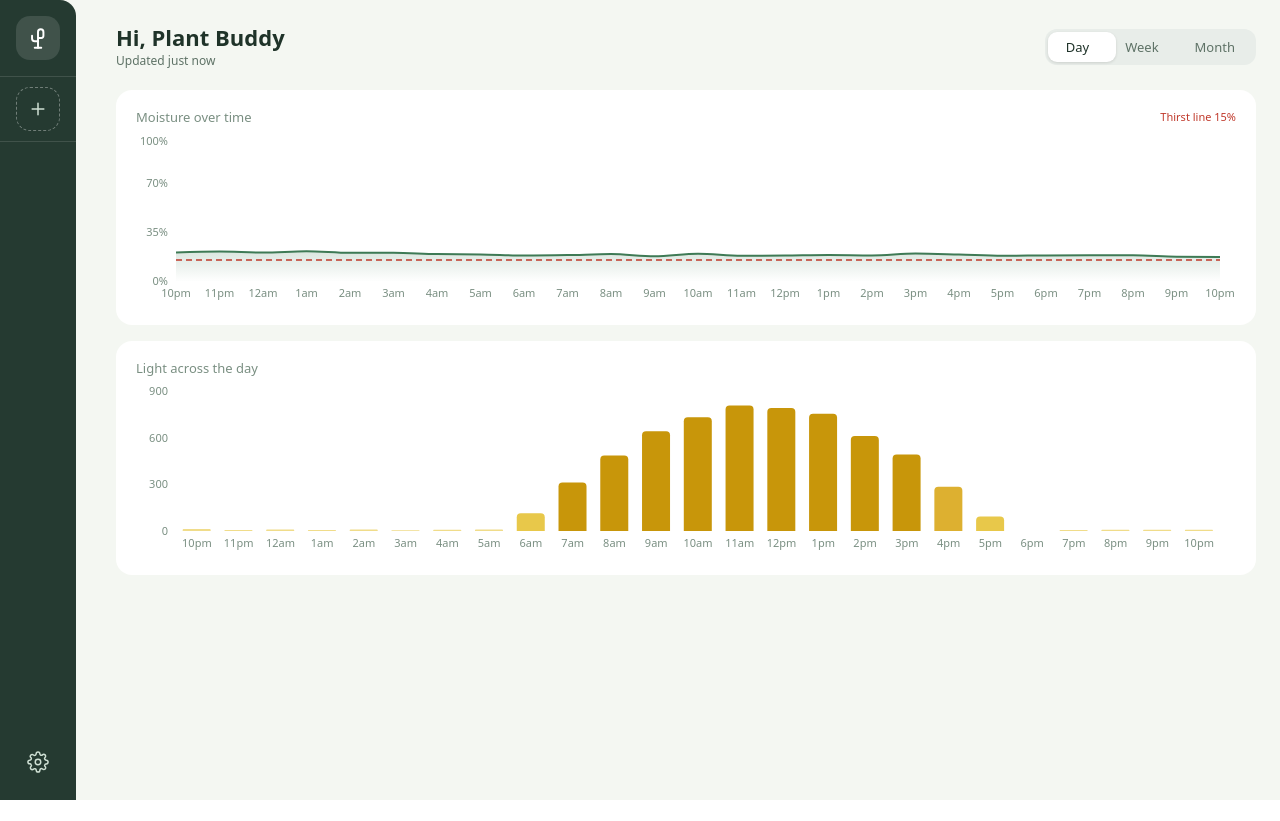
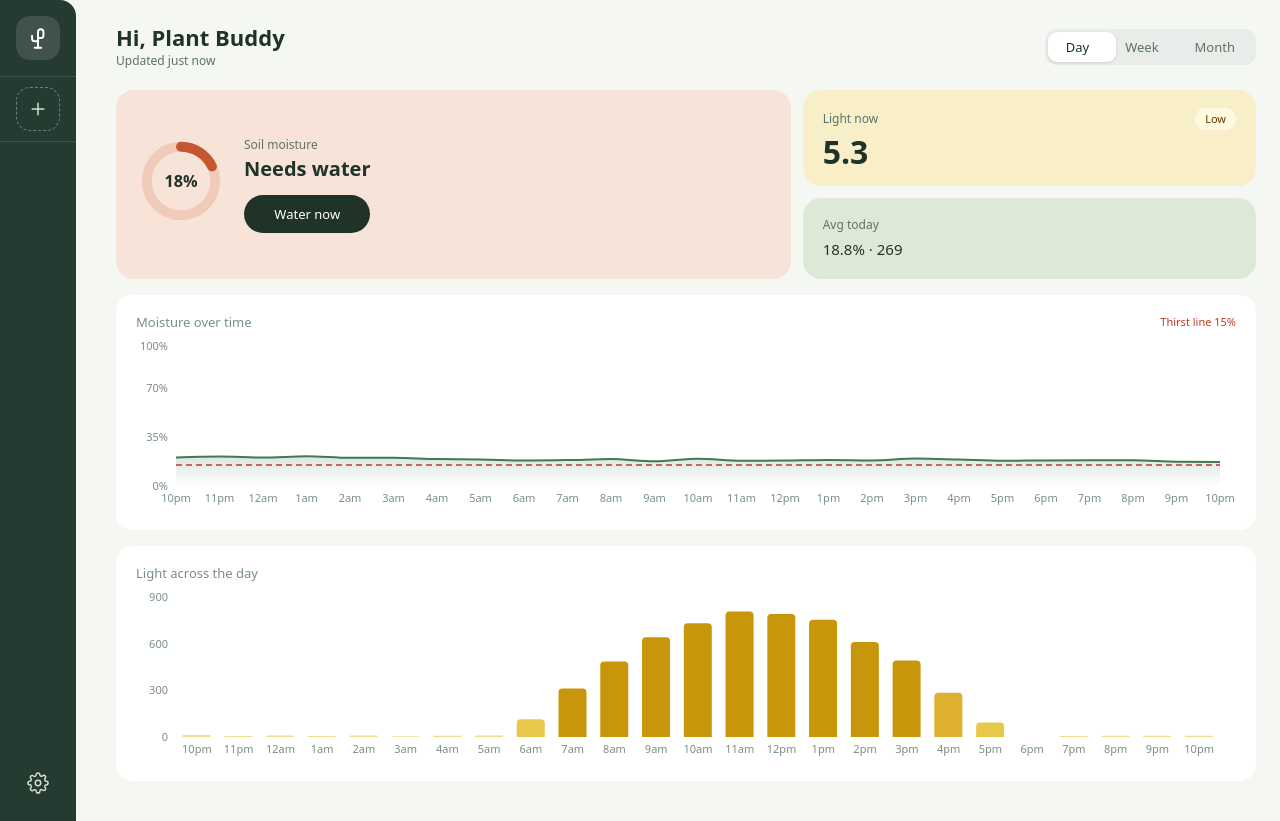
Before and after one commit to nyamatp123/cactai, a React app in the folder software/web/: page /dashboard in a window 1280 px wide. Before the commit the page ends 800 px from the top, so only its background shows below. Built offline with nearby package versions, Linux system fonts and the light colour scheme; the HTML template or start-up script is replaced by a standard one.

Commit message:
Made the stack cards

```diff
--- a/software/web/src/pages/dashboard/Dashboard.css
+++ b/software/web/src/pages/dashboard/Dashboard.css
@@ -265,3 +265,113 @@
   color: #c0392b;
   font-weight: 500;
 }
+
+/* ---------- Stat cards ---------- */
+.stat-cards-row {
+  display: flex;
+  gap: 12px;
+  margin-bottom: 16px;
+}
+
+.stat-card {
+  border-radius: 18px;
+  padding: 18px 20px;
+}
+
+.stat-card--moisture {
+  flex: 1.4;
+  display: flex;
+  align-items: center;
+  gap: 18px;
+}
+
+.stat-card-ring {
+  flex: 0 0 auto;
+}
+
+.stat-card-body {
+  display: flex;
+  flex-direction: column;
+  gap: 4px;
+}
+
+.stat-card-label {
+  font-size: 12px;
+  color: #5e7266;
+  font-weight: 400;
+}
+
+.stat-card-status {
+  font-size: 20px;
+  font-weight: 600;
+  color: #1f3329;
+  line-height: 1.2;
+}
+
+.stat-water-btn {
+  margin-top: 10px;
+  padding: 10px 18px;
+  border: none;
+  border-radius: 22px;
+  background: #1f3329;
+  color: #fff;
+  font-size: 13px;
+  font-weight: 500;
+  font-family: inherit;
+  cursor: pointer;
+  white-space: nowrap;
+  transition: background 0.15s;
+}
+
+.stat-water-btn:hover {
+  background: #32503f;
+}
+
+.stat-cards-right {
+  flex: 1;
+  display: flex;
+  flex-direction: column;
+  gap: 12px;
+}
+
+.stat-card--light {
+  flex: 1;
+  display: flex;
+  flex-direction: column;
+  gap: 6px;
+}
+
+.stat-card-light-top {
+  display: flex;
+  align-items: center;
+  justify-content: space-between;
+}
+
+.stat-light-pill {
+  background: #FFF9E0;
+  color: #633806;
+  font-size: 11px;
+  font-weight: 500;
+  padding: 3px 10px;
+  border-radius: 20px;
+}
+
+.stat-card-big-num {
+  font-size: 32px;
+  font-weight: 700;
+  color: #1f3329;
+  line-height: 1;
+}
+
+.stat-card--avg {
+  flex: 1;
+  display: flex;
+  flex-direction: column;
+  gap: 6px;
+}
+
+.stat-card-avg-text {
+  font-size: 15px;
+  font-weight: 500;
+  color: #1f3329;
+}
--- a/software/web/src/pages/dashboard/DashboardPage.jsx
+++ b/software/web/src/pages/dashboard/DashboardPage.jsx
@@ -1,9 +1,11 @@
-import { useState } from "react";
+import { useState, useMemo } from "react";
 import Sidebar from "./Sidebar";
+import StatCards from "./StatCards";
 import MoistureChart from "./MoistureChart";
 import LightChart from "./LightChart";
 import AddPlantModal from "./plants/AddPlantModal";
 import PlantView from "./plants/PlantView";
+import { getStatReadings } from "../../utils/parseReadings";
 import "./Dashboard.css";
 
 const RANGES = ['Day', 'Week', 'Month'];
@@ -40,6 +42,7 @@ export default function DashboardPage() {
   const [timeRange, setTimeRange] = useState('day');
 
   const selected = plants.find((p) => p.id === selectedId);
+  const statReadings = useMemo(() => getStatReadings(), []);
 
   function handleAddPlant(data) {
     const plant = { id: crypto.randomUUID(), ...data, readings: null };
@@ -66,6 +69,7 @@ export default function DashboardPage() {
           <TimeRangeToggle value={timeRange} onChange={setTimeRange} />
         </div>
 
+        <StatCards readings={statReadings} onWaterNow={() => { /* TODO: wire to backend */ }} />
         <MoistureChart timeRange={timeRange} />
         <LightChart timeRange={timeRange} />
 
--- a/software/web/src/pages/dashboard/StatCards.jsx
+++ b/software/web/src/pages/dashboard/StatCards.jsx
@@ -1 +1,136 @@
-export default function StatCards() { return null; }
+// Not used for card logic anymore — kept for reference / MoistureChart
+const THIRST_LINE = 15;
+const LIGHT_BRIGHT = 2500;
+const LIGHT_MEDIUM = 1000;
+
+// Moisture bands for a cactus — see spec for rationale
+const MOISTURE_BANDS = [
+  { max: 20,  label: 'Needs water',  bg: '#F8E3D8', arc: '#C4572F', track: '#F0CBB9', showWater: true  },
+  { max: 40,  label: 'Healthy zone', bg: '#FEF9C3', arc: '#C9A217', track: '#EDE7A0', showWater: false },
+  { max: 60,  label: 'Well watered', bg: '#DDE9D6', arc: '#3F7A55', track: '#B8D4BC', showWater: false },
+  { max: 80,  label: 'Too wet',      bg: '#F5D0C8', arc: '#8B2E1F', track: '#E8B8B0', showWater: false },
+  { max: 100, label: 'Overwatered',  bg: '#E8AFA3', arc: '#5C1409', track: '#D49088', showWater: false },
+];
+
+function getMoistureBand(pct) {
+  if (pct == null) return null;
+  return MOISTURE_BANDS.find(b => pct < b.max) ?? MOISTURE_BANDS[MOISTURE_BANDS.length - 1];
+}
+
+function lightLevel(lux) {
+  if (lux == null) return '—';
+  if (lux > LIGHT_BRIGHT) return 'Bright';
+  if (lux > LIGHT_MEDIUM) return 'Medium';
+  return 'Low';
+}
+
+function MoistureRing({ pct, arcColor, trackColor }) {
+  const R = 38;
+  const size = 100;
+  const cx = size / 2;
+  const cy = size / 2;
+  const circ = 2 * Math.PI * R;
+  const safePct = Math.min(100, Math.max(0, pct ?? 0));
+  const arc = (safePct / 100) * circ;
+
+  return (
+    <svg viewBox={`0 0 ${size} ${size}`} width="90" height="90" aria-hidden="true">
+      <circle cx={cx} cy={cy} r={R} fill="none" stroke={trackColor ?? '#F0CBB9'} strokeWidth="11" />
+      {safePct > 0 && (
+        <circle
+          cx={cx}
+          cy={cy}
+          r={R}
+          fill="none"
+          stroke={arcColor ?? '#C4572F'}
+          strokeWidth="11"
+          strokeLinecap="round"
+          strokeDasharray={`${arc} ${circ}`}
+          transform={`rotate(-90 ${cx} ${cy})`}
+        />
+      )}
+      <text
+        x={cx}
+        y={cy}
+        textAnchor="middle"
+        dominantBaseline="central"
+        fontSize="18"
+        fontWeight="600"
+        fill="#1f3329"
+        fontFamily="system-ui, -apple-system, sans-serif"
+      >
+        {pct != null ? `${safePct}%` : '—'}
+      </text>
+    </svg>
+  );
+}
+
+function LightPill({ level }) {
+  return (
+    <span className="stat-light-pill">
+      {level}
+    </span>
+  );
+}
+
+// TODO: wire onWaterNow to backend when available
+export default function StatCards({ readings, onWaterNow }) {
+  const hasData = readings != null;
+  const moisture = hasData ? readings.latestMoisture : null;
+  const lux = hasData ? readings.latestLux : null;
+  const avgMoisture = hasData ? readings.avgMoisture : null;
+  const avgLux = hasData ? readings.avgLux : null;
+
+  const band = getMoistureBand(moisture);
+  const level = lightLevel(lux);
+
+  return (
+    <div className="stat-cards-row">
+      {/* Left: Soil moisture */}
+      <div className="stat-card stat-card--moisture" style={{ background: band?.bg ?? '#F4F4F4' }}>
+        <div className="stat-card-ring">
+          <MoistureRing
+            pct={moisture != null ? Math.round(moisture) : null}
+            arcColor={band?.arc}
+            trackColor={band?.track}
+          />
+        </div>
+        <div className="stat-card-body">
+          <span className="stat-card-label">Soil moisture</span>
+          <span className="stat-card-status">
+            {moisture == null ? '—' : band?.label}
+          </span>
+          {band?.showWater && (
+            <button className="stat-water-btn" onClick={onWaterNow} type="button">
+              Water now
+            </button>
+          )}
+        </div>
+      </div>
+
+      {/* Right column */}
+      <div className="stat-cards-right">
+        {/* Light now */}
+        <div className="stat-card stat-card--light" style={{ background: '#F8EFC9' }}>
+          <div className="stat-card-light-top">
+            <span className="stat-card-label">Light now</span>
+            <LightPill level={lux == null ? '—' : level} />
+          </div>
+          <span className="stat-card-big-num">
+            {lux != null ? lux.toLocaleString() : '—'}
+          </span>
+        </div>
+
+        {/* Avg today */}
+        <div className="stat-card stat-card--avg" style={{ background: '#DDE9D6' }}>
+          <span className="stat-card-label">Avg today</span>
+          <span className="stat-card-avg-text">
+            {avgMoisture != null ? `${avgMoisture}%` : '—'}
+            {' · '}
+            {avgLux != null ? avgLux.toLocaleString() : '—'}
+          </span>
+        </div>
+      </div>
+    </div>
+  );
+}
--- a/software/web/src/utils/parseReadings.js
+++ b/software/web/src/utils/parseReadings.js
@@ -53,6 +53,28 @@ function getKeyFns(range) {
   return [calDayKey, ts => `${MONTH_NAMES[ts.getMonth()]} ${ts.getDate()}`];
 }
 
+function calDayKeyStr(ts) {
+  return `${ts.getFullYear()}-${ts.getMonth()}-${ts.getDate()}`;
+}
+
+function avgArr(arr) {
+  if (!arr.length) return 0;
+  return arr.reduce((s, v) => s + v, 0) / arr.length;
+}
+
+export function getStatReadings() {
+  if (!allRows.length) return null;
+  const latest = allRows[allRows.length - 1];
+  const todayKey = calDayKeyStr(latest.ts);
+  const todayRows = allRows.filter(r => calDayKeyStr(r.ts) === todayKey);
+  return {
+    latestMoisture: latest.moisture,
+    latestLux: latest.lux,
+    avgMoisture: Math.round(avgArr(todayRows.map(r => r.moisture)) * 10) / 10,
+    avgLux: Math.round(avgArr(todayRows.map(r => r.lux))),
+  };
+}
+
 export function getMoistureData(range) {
   const [getKey, getLabel] = getKeyFns(range);
   return bucket(sliceRows(range), getKey, getLabel, 'moisture');
```
